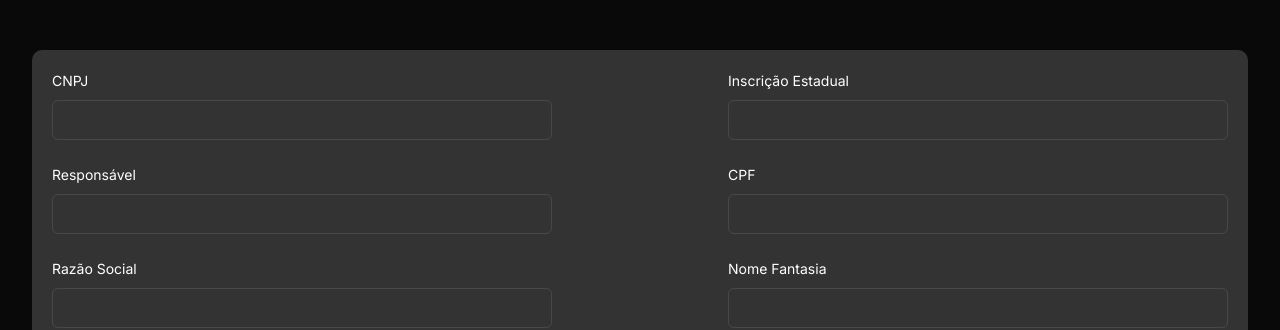
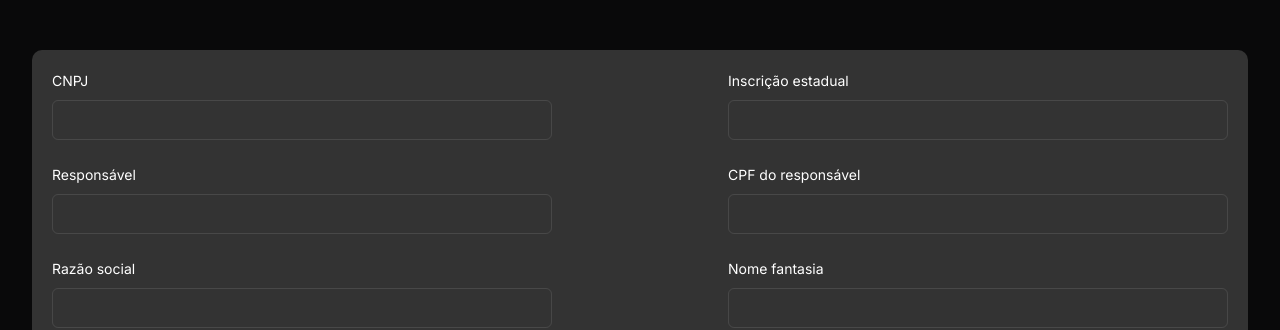
Before and after one commit to LeticiaBarbosa-dev/modulo-cadastro-fornecedor, a React (Vite) app: page /cadastro in a window 1280 px wide. Shown: the part 124-454 px from the top of the page. Built offline with nearby package versions, Linux system fonts and the light colour scheme.

Commit message:
Coorigindo labels dos campos de input do formulário de cadastro

```diff
--- a/src/components/Form/SupplierForm.tsx
+++ b/src/components/Form/SupplierForm.tsx
@@ -68,7 +68,7 @@ export function SupplierForm() {
                   </Form.Item>
                 </Space>
               </Form.Item>
-              <Form.Item className="custom-label" label="Inscrição Estadual">
+              <Form.Item className="custom-label" label="Inscrição estadual">
                 <Space>
                   <Form.Item
                     name="inscricao_estadual"
@@ -103,7 +103,7 @@ export function SupplierForm() {
                   </Form.Item>
                 </Space>
               </Form.Item>
-              <Form.Item className="custom-label" label="CPF">
+              <Form.Item className="custom-label" label="CPF do responsável">
                 <Space>
                   <Form.Item
                     name="cpf_responsavel"
@@ -121,7 +121,7 @@ export function SupplierForm() {
               </Form.Item>
             </div>
             <div className="inputs-container">
-              <Form.Item className="custom-label" label="Razão Social">
+              <Form.Item className="custom-label" label="Razão social">
                 <Space>
                   <Form.Item
                     name="razao_social"
@@ -138,7 +138,7 @@ export function SupplierForm() {
                   </Form.Item>
                 </Space>
               </Form.Item>
-              <Form.Item className="custom-label" label="Nome Fantasia">
+              <Form.Item className="custom-label" label="Nome fantasia">
                 <Space>
                   <Form.Item
                     name="nome_fantasia"
```
Also changed, not shown: tailwind.config.js (deleted, +0 -8 lines).
